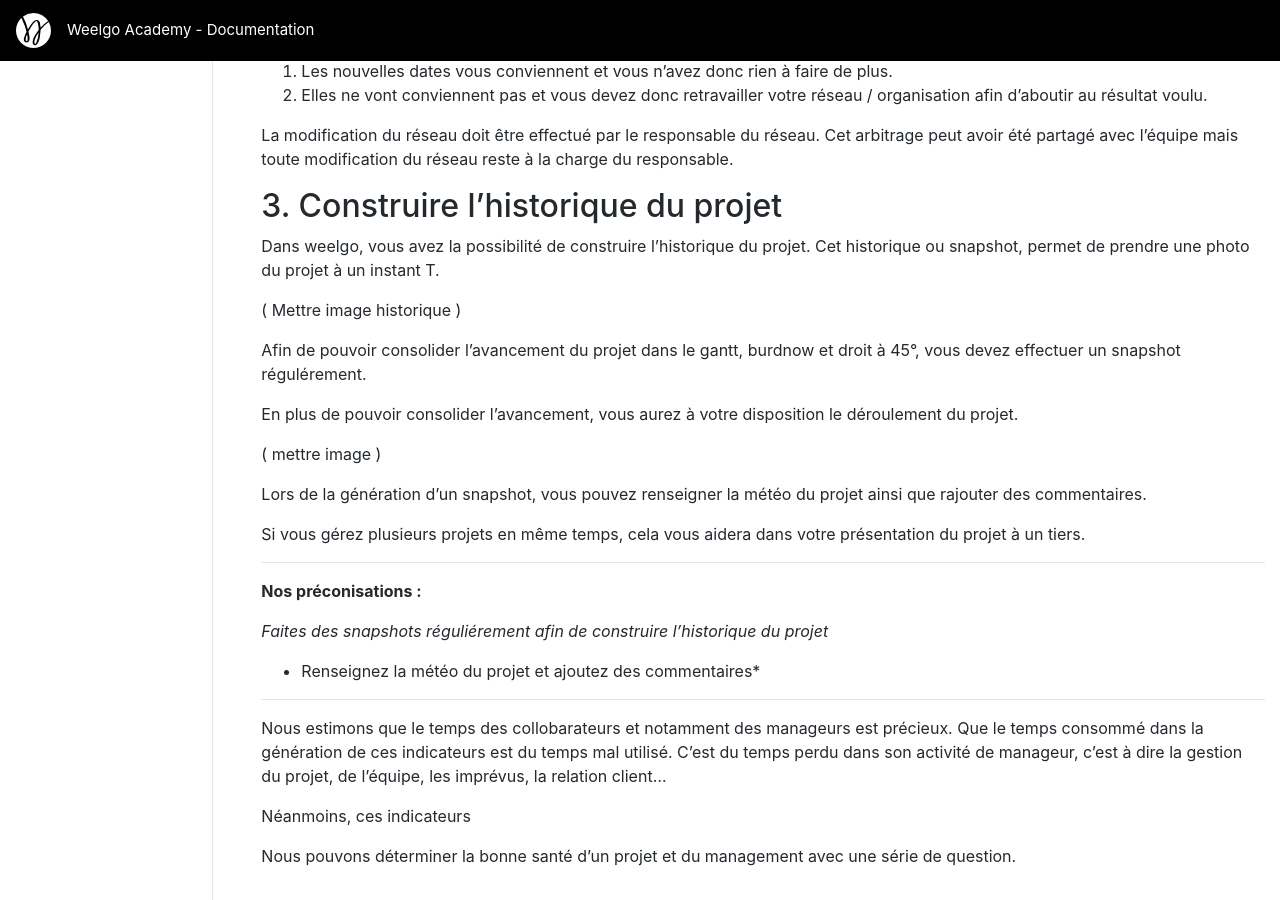
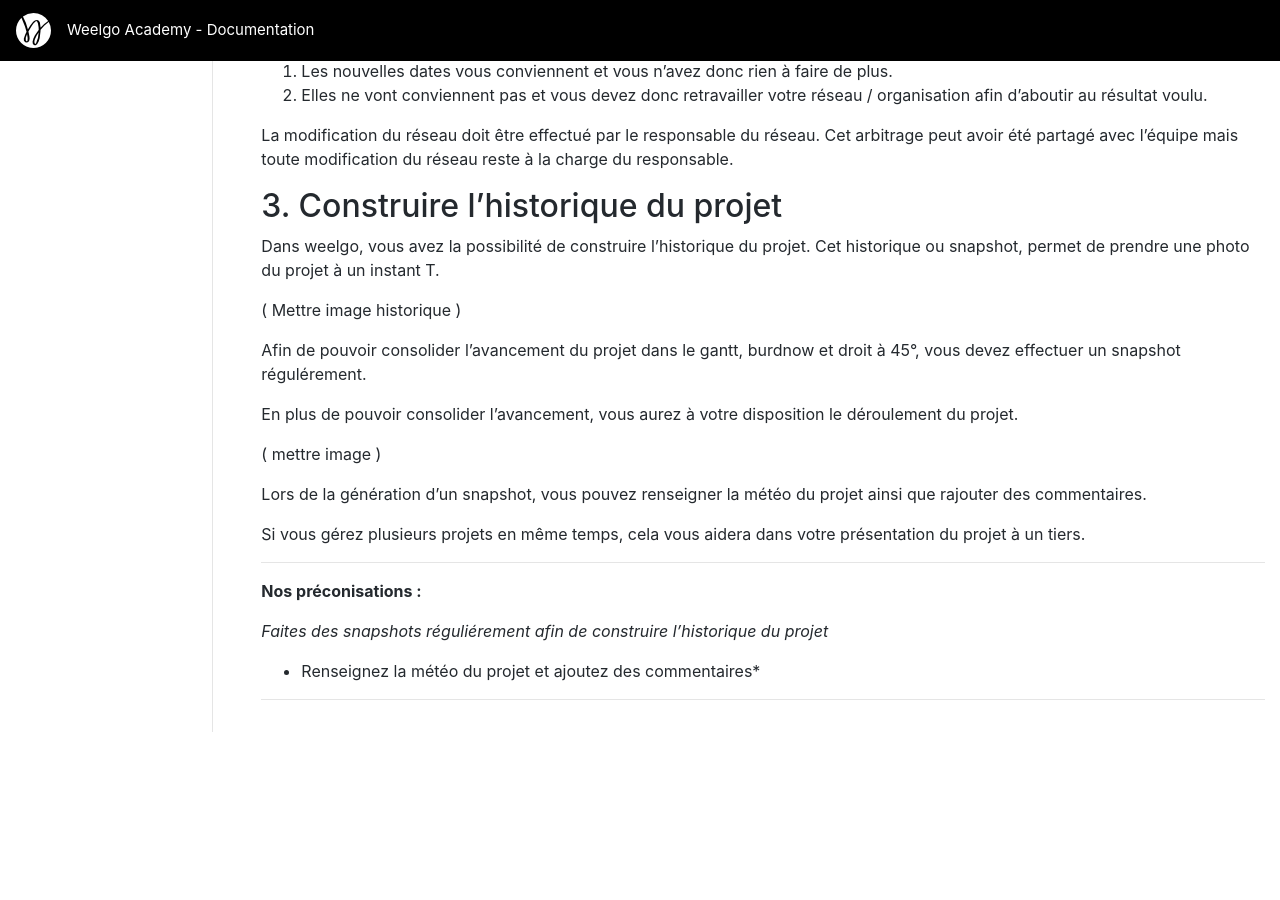
Before and after one commit to Weelgo/weelgo.github.io, a Jekyll site: the page built from fr/tutoriels/suiviProjet.md, in a window 1280 px wide and 900 px high, scrolled down 4165 px. Built offline with Jekyll 4.4.1, drawn with Linux system fonts in a browser that asks for light colours; after the commit the page ends 4897 px from its top, so only the background shows below that.

Commit message:
Update suiviProjet.md

```diff
--- a/fr/tutoriels/suiviProjet.md
+++ b/fr/tutoriels/suiviProjet.md
@@ -208,15 +208,3 @@ Si vous gérez plusieurs projets en même temps, cela vous aidera dans votre pr
 >* Renseignez la météo du projet et ajoutez des commentaires*
 
 ---
-
-
-
-
-
-
-
-Nous estimons que le temps des collobarateurs et notamment des manageurs est précieux. Que le temps consommé dans la génération de ces indicateurs est du temps mal utilisé. C'est du temps perdu dans son activité de manageur, c'est à dire la gestion du projet, de l'équipe, les imprévus, la relation client...
-
-Néanmoins, ces indicateurs
-
-Nous pouvons déterminer la bonne santé d'un projet et du management avec une série de question.
```
